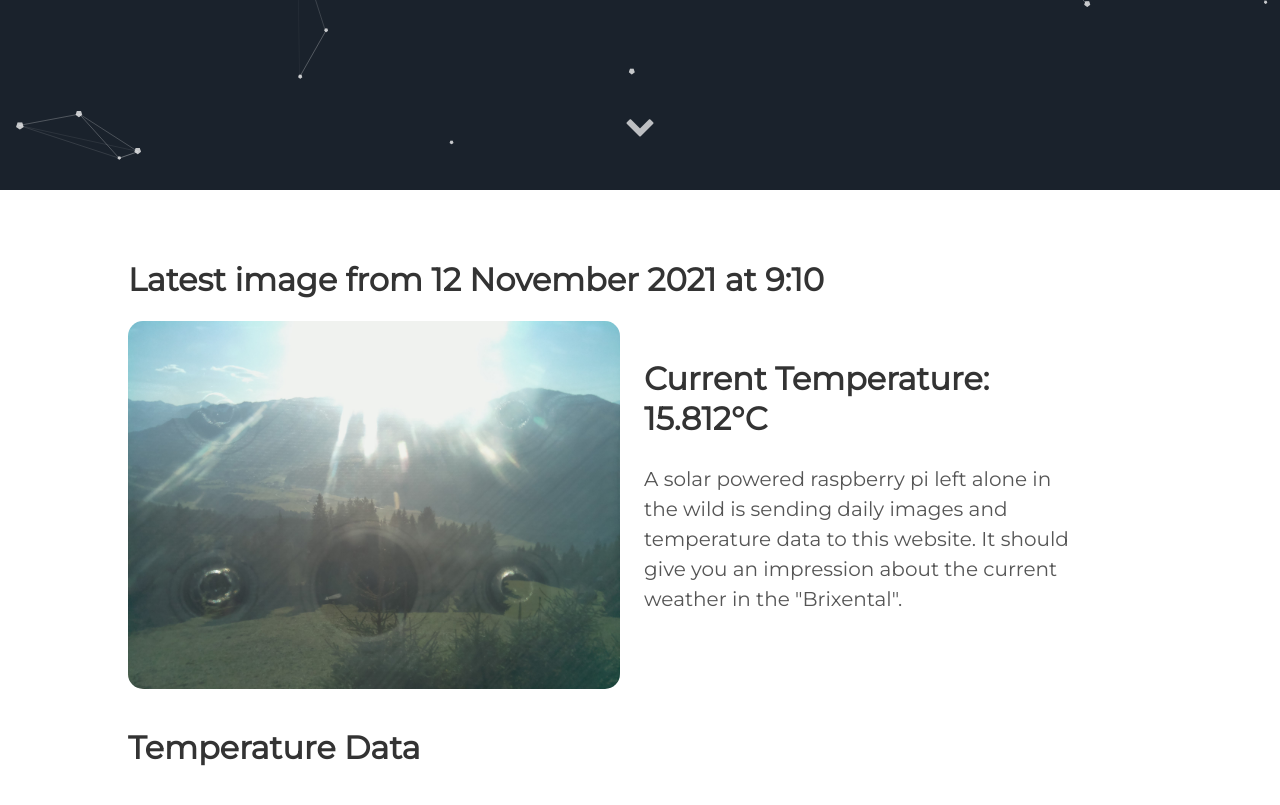
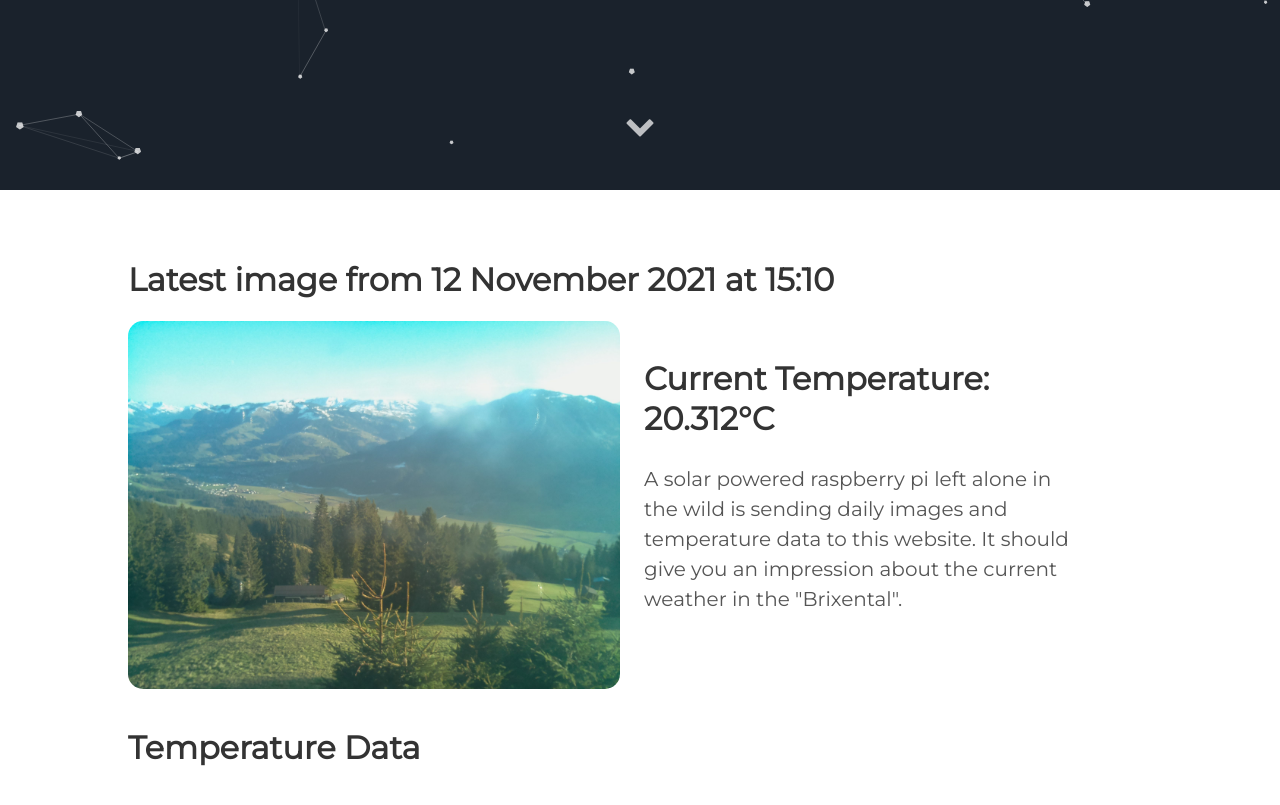
Before and after one commit to vektorious/vektorious.github.io, a Jekyll site: the page built from resources/huette.md, in a window 1280 px wide and 900 px high, scrolled down 710 px. Shown: the top 805 px of the window. Built offline with Jekyll 4.4.1, drawn with Linux system fonts in a browser that asks for light colours.

Commit message:
I'm a bot beep boop

```diff
--- a/resources/huette.md
+++ b/resources/huette.md
@@ -6,13 +6,13 @@
 description: 'Live image from the Austrian alps'
 twitter_text: ' '
 ---
-## Latest image from 12 November 2021 at  9:10
+## Latest image from 12 November 2021 at 15:10
 <div class="huette">
   <div class="huette-image">
     <img src="{{ "/assets/img/huette.jpg" | prepend: site.baseurl }}">
   </div>
   <div class="huette-text">
-        <h2>Current Temperature: 15.812°C</h2>
+        <h2>Current Temperature: 20.312°C</h2>
         <p>A solar powered raspberry pi left alone in the wild is sending daily images and temperature data to this website. It should give you an impression about the current weather in the "Brixental".</p>
 
   </div>
```
Also changed, not shown: rpi-script/2021-11-12_150912.txt (renamed from rpi-script/2021-11-12_090911.txt, +6 -5 lines), rpi-script/huette.md (+2 -2 lines), assets/img/huette.jpg, assets/img/temp_plot.png, rpi-script/temp_plot.png, 1 other file.
